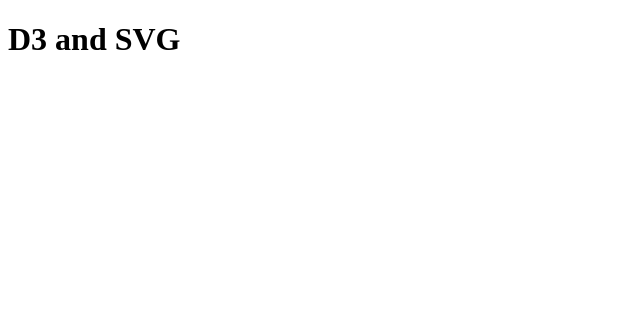
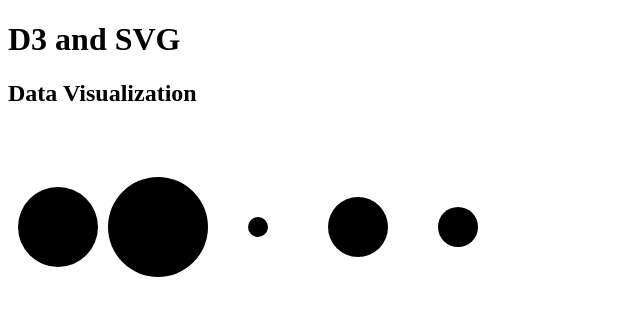
Before and after one commit to pazcm/data-visualization, a plain HTML site: page svg_and_d3.html in a window 1280 px wide. Shown: the whole page, without its empty margins (0-640 px from the left). Drawn offline with nearby package versions, Linux system fonts and the light colour scheme.

Commit message:
D3 circles example

```diff
--- a/svg_and_d3.html
+++ b/svg_and_d3.html
@@ -10,6 +10,33 @@
     </head>
     <body>
         <h1>D3 and SVG</h1>
+            <h2>Data Visualization</h2>
 
+            <div id="draw-here"></div>
+
+            <script>
+                var w = 500;
+                var h = 200;
+                var data = [40, 50, 10, 30, 20];
+
+                // create D3 Object / variable | related functions chained by point
+                var svg = d3.select("#draw-here")
+                    .append("svg") //Create SVG element
+                    .attr("width", w) //Assign attributes
+                    .attr("height", h);
+
+                //use Object to call a function which will select all circles
+                svg.selectAll("circle")
+                    .data(data) //by binding the 'data' array
+                    .enter()
+                    .append("circle")
+                    .attr("cx", function (d, i) {
+                    return 50 + (i * 100);
+                })
+                    .attr("cy", h / 2)
+                    .attr("r", function (d) {
+                    return d;
+                });
+            </script>
     </body>
 </html>
```
